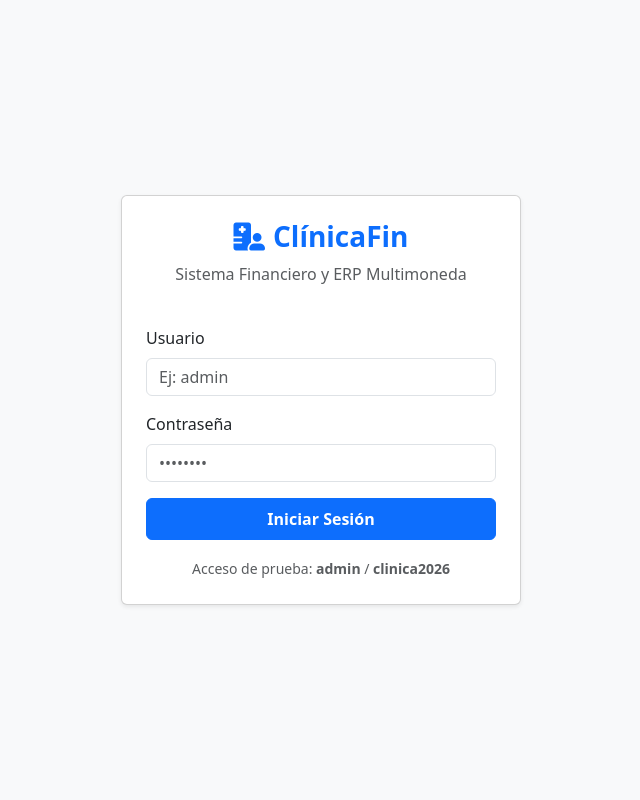
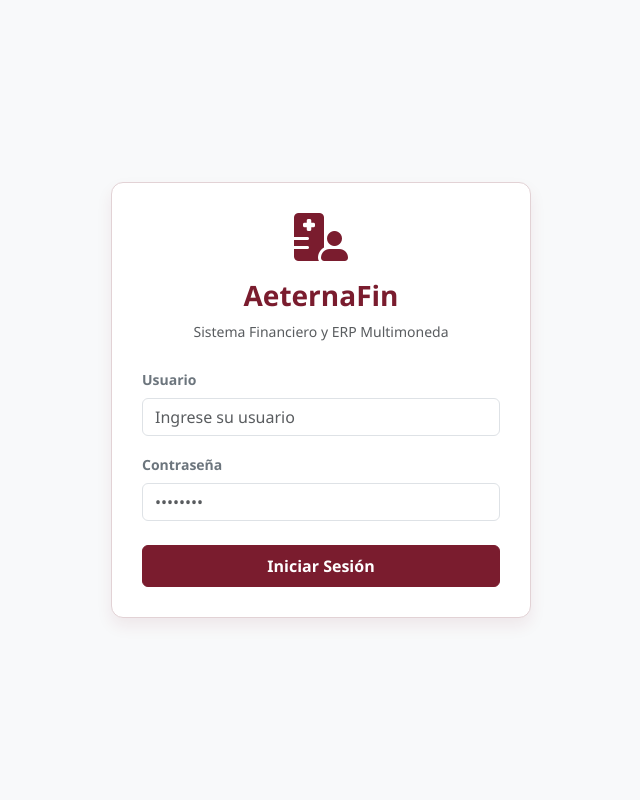
Before and after one commit to patriciafranco-web/finanzas1, a Flask app: page /login in a window 1280 px wide. Shown: the whole page, without its empty margins (319-959 px from the left). Run offline with Flask 3, Linux system fonts and the light colour scheme.

Commit message:
Update login.html

```diff
--- a/app/templates/login.html
+++ b/app/templates/login.html
@@ -3,39 +3,86 @@
 <head>
     <meta charset="UTF-8">
     <meta name="viewport" content="width=device-width, initial-scale=1.0">
-    <title>Acceso - ClínicaFin ERP</title>
+    <title>AeternaFin - Acceso al Sistema</title>
     <link href="https://cdn.jsdelivr.net/npm/bootstrap@5.3.0/dist/css/bootstrap.min.css" rel="stylesheet">
     <link rel="stylesheet" href="https://cdnjs.cloudflare.com/ajax/libs/font-awesome/6.4.0/css/all.min.css">
+    <style>
+        :root {
+            --primary-color: #7A1C2E;     /* Borgoña / Vino tinto principal Aeterna */
+            --primary-hover: #631422;    /* Borgoña oscuro para hover */
+            --border-color: #E2D2D5;     /* Bordes suaves tono borgoña claro */
+            --body-bg: #F8F9FA;          /* Fondo general muy suave */
+        }
+
+        body {
+            background-color: var(--body-bg);
+            height: 100vh;
+            display: flex;
+            align-items: center;
+            justify-content: center;
+            font-family: 'Segoe UI', Tahoma, Geneva, Verdana, sans-serif;
+        }
+
+        .login-card {
+            max-width: 420px;
+            width: 100%;
+            border: 1px solid var(--border-color);
+            box-shadow: 0 0.5rem 1rem rgba(122, 28, 46, 0.08);
+            border-radius: 12px;
+            background: #FFFFFF;
+            padding: 30px;
+        }
+
+        .login-header {
+            text-align: center;
+            margin-bottom: 25px;
+        }
+
+        .login-header h3 {
+            color: var(--primary-color);
+            font-weight: bold;
+            margin-top: 10px;
+        }
+
+        .btn-primary {
+            background-color: var(--primary-color) !important;
+            border-color: var(--primary-color) !important;
+            font-weight: 600;
+        }
+
+        .btn-primary:hover {
+            background-color: var(--primary-hover) !important;
+            border-color: var(--primary-hover) !important;
+        }
+
+        .form-control:focus {
+            border-color: var(--primary-color);
+            box-shadow: 0 0 0 0.25rem rgba(122, 28, 46, 0.15);
+        }
+    </style>
 </head>
-<body class="bg-light d-flex align-items-center justify-content-center vh-100">
-    <div class="card shadow-sm p-4" style="width: 100%; max-width: 400px;">
-        <div class="text-center mb-4">
-            <h3 class="fw-bold text-primary"><i class="fa-solid fa-hospital-user me-2"></i>ClínicaFin</h3>
-            <p class="text-muted">Sistema Financiero y ERP Multimoneda</p>
+<body>
+
+    <div class="login-card">
+        <div class="login-header">
+            <i class="fa-solid fa-hospital-user fa-3x mb-2" style="color: #7A1C2E;"></i>
+            <h3>AeternaFin</h3>
+            <p class="text-muted small">Sistema Financiero y ERP Multimoneda</p>
         </div>
-
-        {% with messages = get_flashed_messages(with_categories=true) %}
-            {% if messages %}
-                {% for category, message in messages %}
-                    <div class="alert alert-danger py-2">{{ message }}</div>
-                {% endfor %}
-            {% endif %}
-        {% endwith %}
 
         <form method="POST">
             <div class="mb-3">
-                <label class="form-label">Usuario</label>
-                <input type="text" class="form-control" name="username" required placeholder="Ej: admin">
+                <label class="form-label fw-bold small text-secondary">Usuario</label>
+                <input type="text" class="form-control" name="username" required placeholder="Ingrese su usuario">
             </div>
-            <div class="mb-3">
-                <label class="form-label">Contraseña</label>
+            <div class="mb-4">
+                <label class="form-label fw-bold small text-secondary">Contraseña</label>
                 <input type="password" class="form-control" name="password" required placeholder="••••••••">
             </div>
-            <button type="submit" class="btn btn-primary w-100 py-2 fw-bold">Iniciar Sesión</button>
+            <button type="submit" class="btn btn-primary w-100 py-2">Iniciar Sesión</button>
         </form>
-        <div class="text-center mt-3">
-            <small class="text-muted">Acceso de prueba: <strong>admin</strong> / <strong>clinica2026</strong></small>
-        </div>
     </div>
+
+    <script src="https://cdn.jsdelivr.net/npm/bootstrap@5.3.0/dist/js/bootstrap.bundle.min.js"></script>
 </body>
 </html>
```
